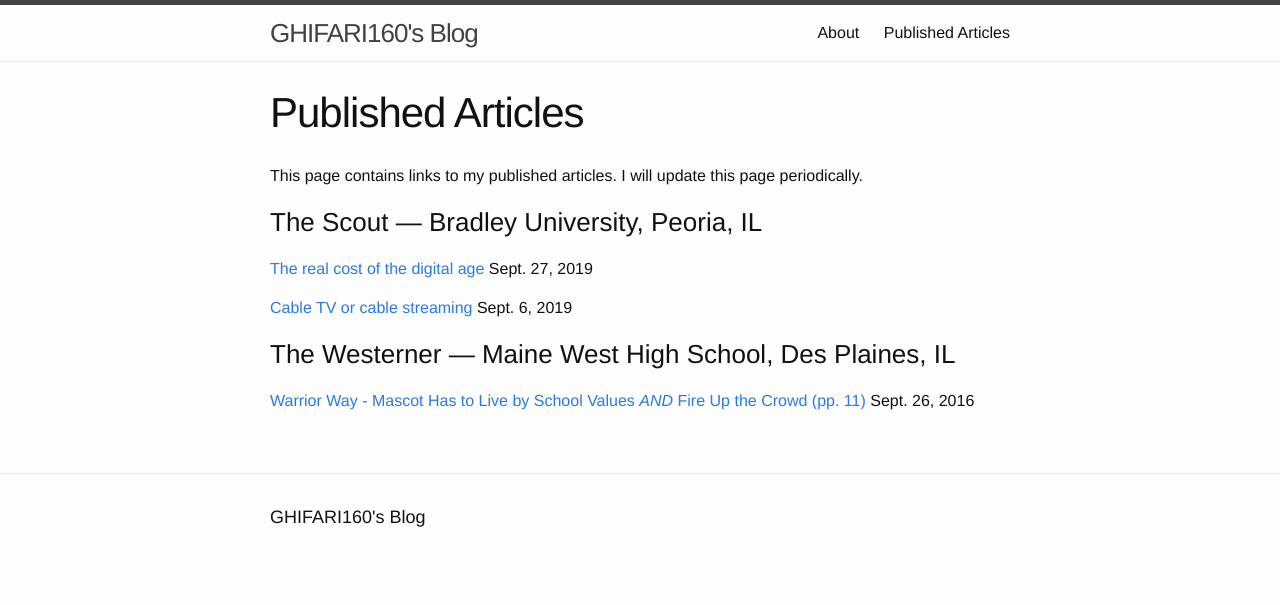
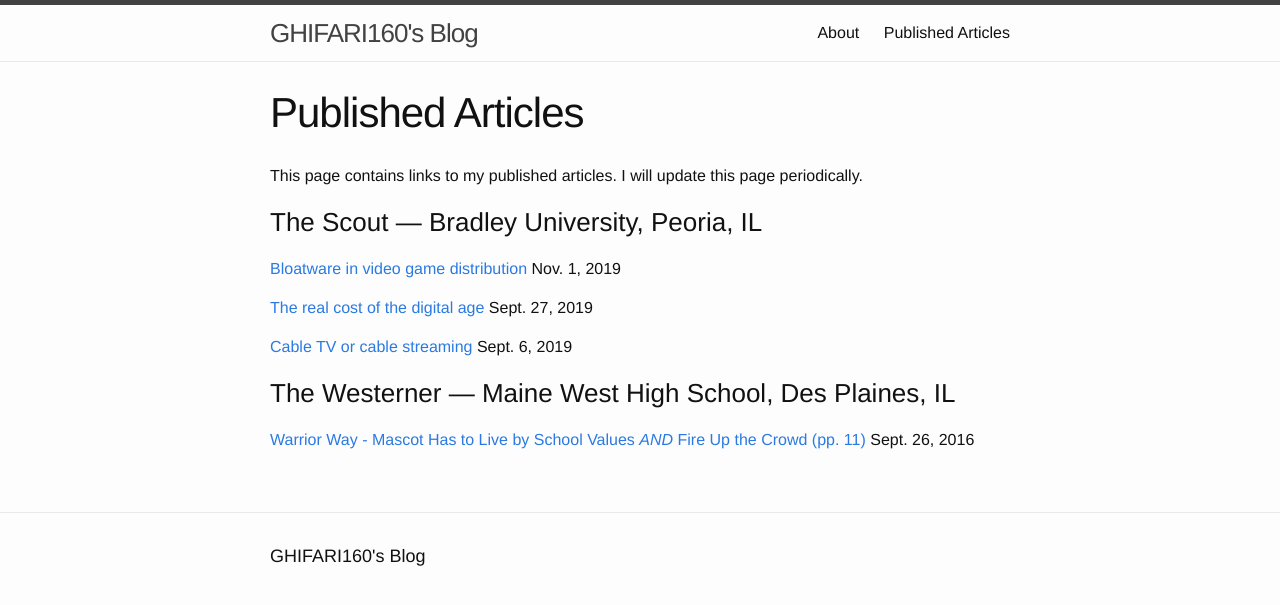
Before and after one commit to Ghifari160/blog.ghifari160.com, a Jekyll site: the page built from published-articles.markdown, in a window 1280 px wide. Shown: the top 605 px of the page. Built offline with Jekyll 4.4.1, drawn with Linux system fonts in a browser that asks for light colours.

Commit message:
Updated Published Articles

```diff
--- a/published-articles.markdown
+++ b/published-articles.markdown
@@ -7,6 +7,8 @@ This page contains links to my published articles. I will update this page perio
 
 ### The Scout — Bradley University, Peoria, IL
 
+[Bloatware in video game distribution](https://www.bradleyscout.com/voice/bloatware-in-video-game-distribution/) Nov. 1, 2019
+
 [The real cost of the digital age](https://www.bradleyscout.com/voice/the-real-cost-of-the-digital-age/) Sept. 27, 2019
 
 [Cable TV or cable streaming](https://www.bradleyscout.com/voice/cable-tv-or-cable-streaming/) Sept. 6, 2019
```
